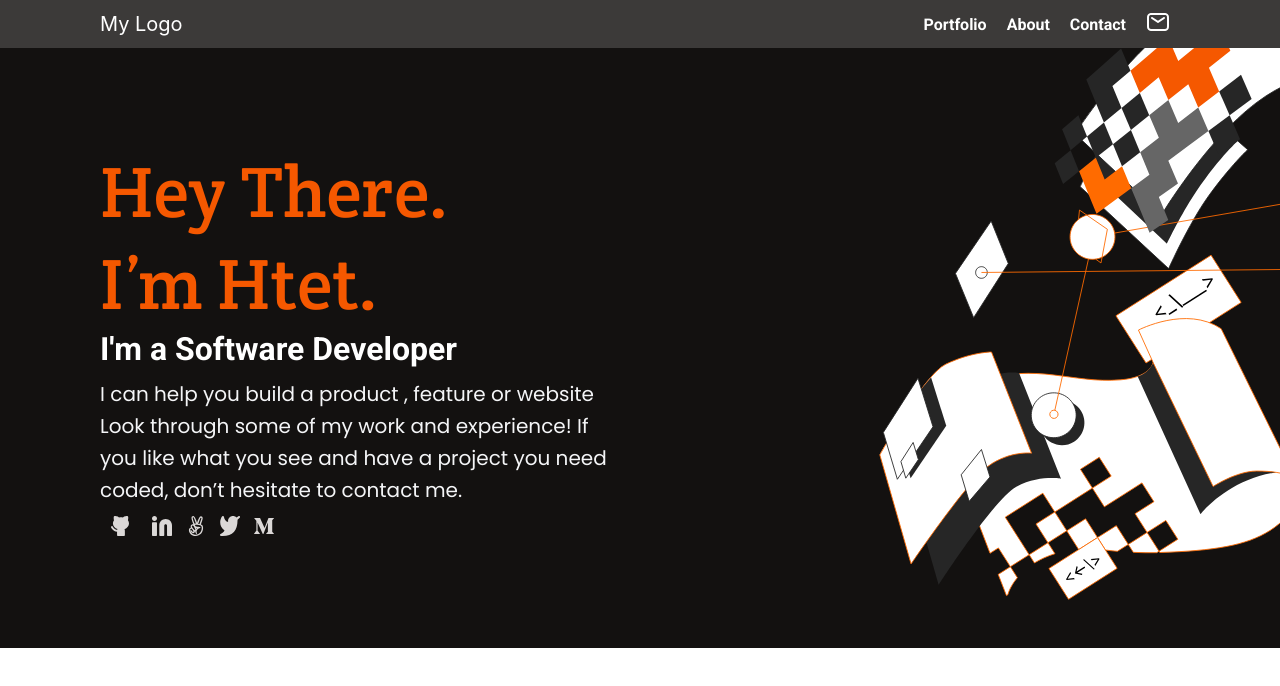
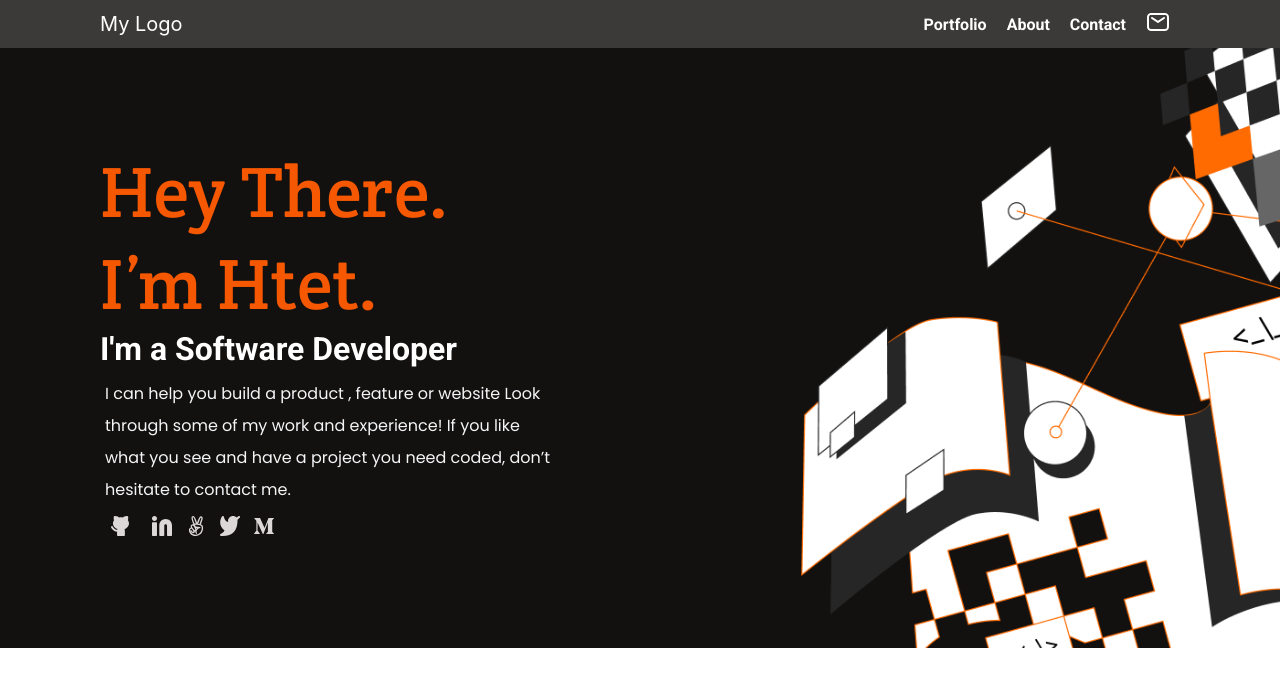
Before and after one commit to YoutLone/Portfolio, a plain HTML site: page index.html in a window 1280 px wide. Drawn offline with Linux system fonts and the light colour scheme.

Commit message:
Upadate of html css and image

```diff
--- a/index.html
+++ b/index.html
@@ -9,7 +9,7 @@
       href="https://fonts.googleapis.com/css2?family=Crete+Round&family=Poppins&family=Roboto:wght@700&display=swap"
       rel="stylesheet"
     />
-    <link rel="stylesheet" href="style.css" />
+    <link rel="stylesheet" href="style.css"/>
     <title>Microverse Portfolio</title>
   </head>
   <body>
@@ -88,11 +88,6 @@
           </li>
         </ul>
       </div>
-      <img
-        class="headline-illustration"
-        src="images/illustration.svg"
-        alt="illustration"
-      />
     </section>
   </body>
 </html>
--- a/style.css
+++ b/style.css
@@ -42,13 +42,16 @@
   height: 600px;
   display: flex;
   position: relative;
-  overflow: hidden;
   justify-content: center;
   align-items: center;
+  background-position: right bottom;
+  background-image: url(images/illustration-header-mobile.png);
+  background-repeat: no-repeat;
+  background-attachment: fixed;
 }
 
 .headline-section-wrapper {
-  padding: 10px;
+  padding: 20px;
 }
 
 .headline-title {
@@ -62,7 +65,7 @@
   color: white;
   font-family: "Roboto", sans-serif;
   font-weight: 700;
-  font-size: 32px;
+  font-size: 24px;
   margin-bottom: 10px;
 }
 
@@ -71,14 +74,8 @@
   font-family: "Poppins", sans-serif;
   font-weight: 400;
   line-height: 32px;
-  font-size: 20px;
-}
-
-.headline-illustration {
-  position: absolute;
-  right: -280;
-  bottom: 0;
-  rotate: -17deg;
+  font-size: 16px;
+  margin-right: 65px;
 }
 
 .headline-links {
@@ -119,6 +116,10 @@
 
   .headline-section {
     justify-content: flex-start;
+    background-image: url(images/illustration-header.png);
+    background-repeat: no-repeat;
+    background-attachment: fixed;
+    background-size: contain;
   }
 
   .headline-section-wrapper {
@@ -134,10 +135,13 @@
     font-size: 32px;
   }
 
-  .headline-illustration {
-    right: -150px;
-    width: 600px;
-  }
+  .headline-description {
+    color: #f4f5f7;
+    font-family: "Poppins", sans-serif;
+    font-weight: 400;
+    line-height: 32px;
+    font-size: 16px;
+    margin-left: 5px;
   }
 
   @media only screen and (min-width: 1008px) {
@@ -149,3 +153,4 @@
       padding-left: 100px;
     }
   }
+}
```
Also changed, not shown: images/illustration-header-mobile.png (added), images/illustration-header.png (added), images/illustration.svg (deleted). Lines whose indentation alone changed are shown as unchanged.
